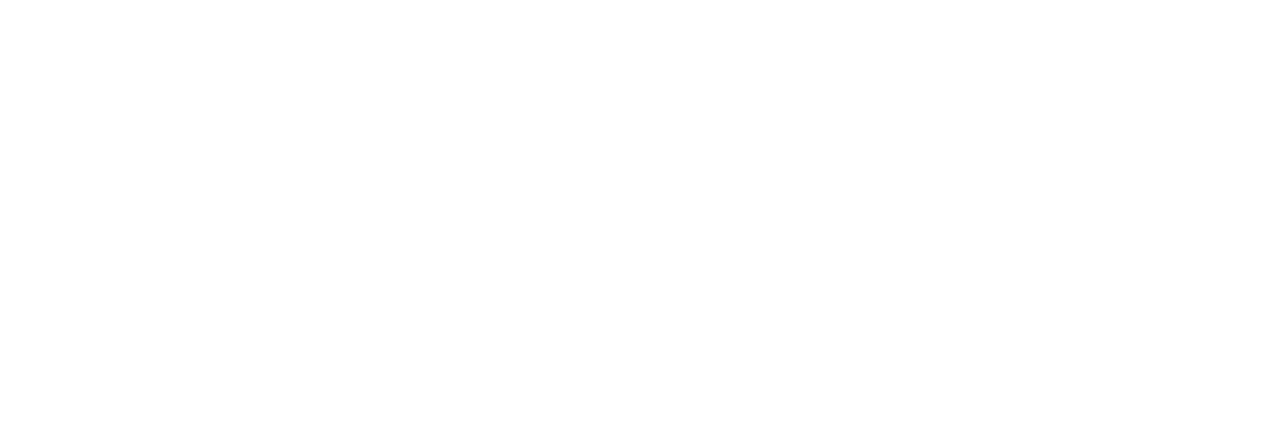
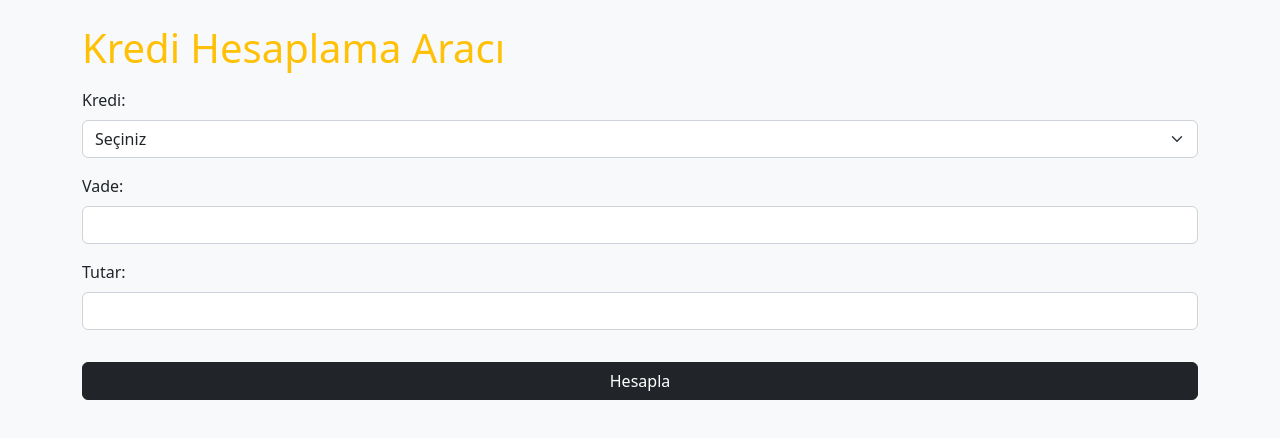
Before and after one commit to omersb/KrediHesapla_js, a plain HTML site: page index.html in a window 1280 px wide. Drawn offline with nearby package versions, Linux system fonts and the light colour scheme.

Commit message:
html update

```diff
--- a/index.html
+++ b/index.html
@@ -11,10 +11,35 @@
       integrity="sha384-iYQeCzEYFbKjA/T2uDLTpkwGzCiq6soy8tYaI1GyVh/UjpbCx/TYkiZhlZB6+fzT"
       crossorigin="anonymous"
     />
-
     <title>Kredi Hesaplama</title>
   </head>
-  <body>
+  <body class="bg-light">
+    <main class="container mt-4">
+      <h1 class="text-warning">Kredi Hesaplama Aracı</h1>
+      <section class="mt-3">
+        <label for="select">Kredi:</label>
+        <select id="select" class="form-select mb-3 mt-2">
+          <option value="">Seçiniz</option>
+          <option value="Konut Kredisi">Konut Kredisi</option>
+          <option value="İhtiyac Kredisi">İhtiyac Kredisi</option>
+          <option value="Arac Kredisi">Arac Kredisi</option>
+        </select>
+
+        <form>
+          <div class="mb-3">
+            <label for="vade" class="form-label">Vade:</label>
+            <input type="number" class="form-control" id="vade" />
+          </div>
+          <div class="mb-3">
+            <label for="tutar" class="form-label">Tutar:</label>
+            <input type="number" class="form-control" id="tutar" />
+          </div>
+          <button class="btn btn-dark w-100 mt-3">Hesapla</button>
+        </form>
+      </section>
+      <section class="sonuclar"></section>
+    </main>
+
     <!-- JavaScript Bundle with Popper -->
     <script
       src="https://cdn.jsdelivr.net/npm/bootstrap@5.2.1/dist/js/bootstrap.bundle.min.js"
```
